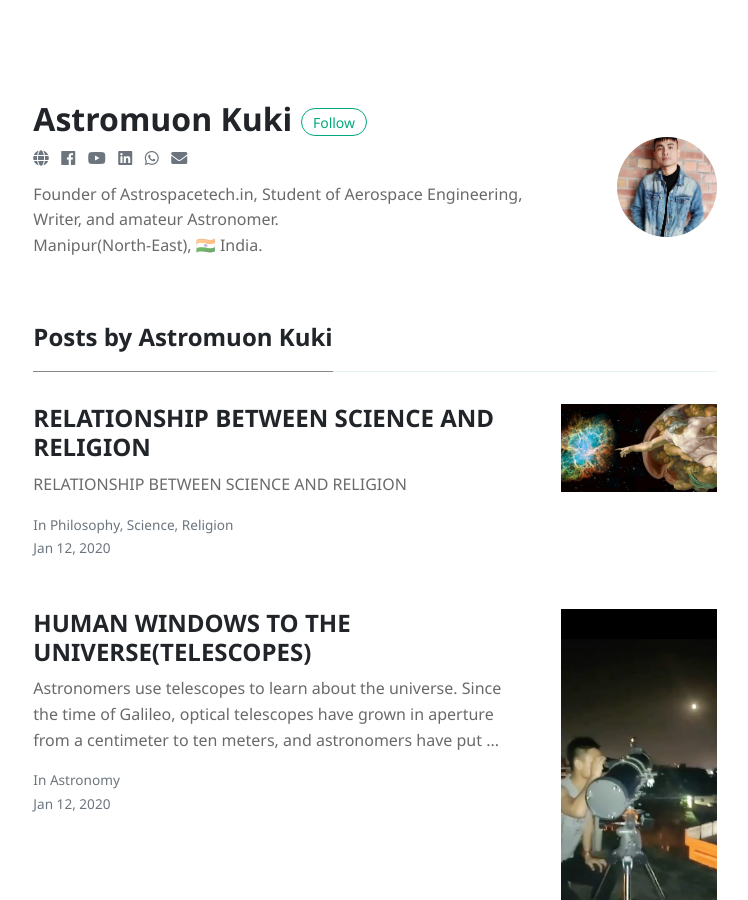
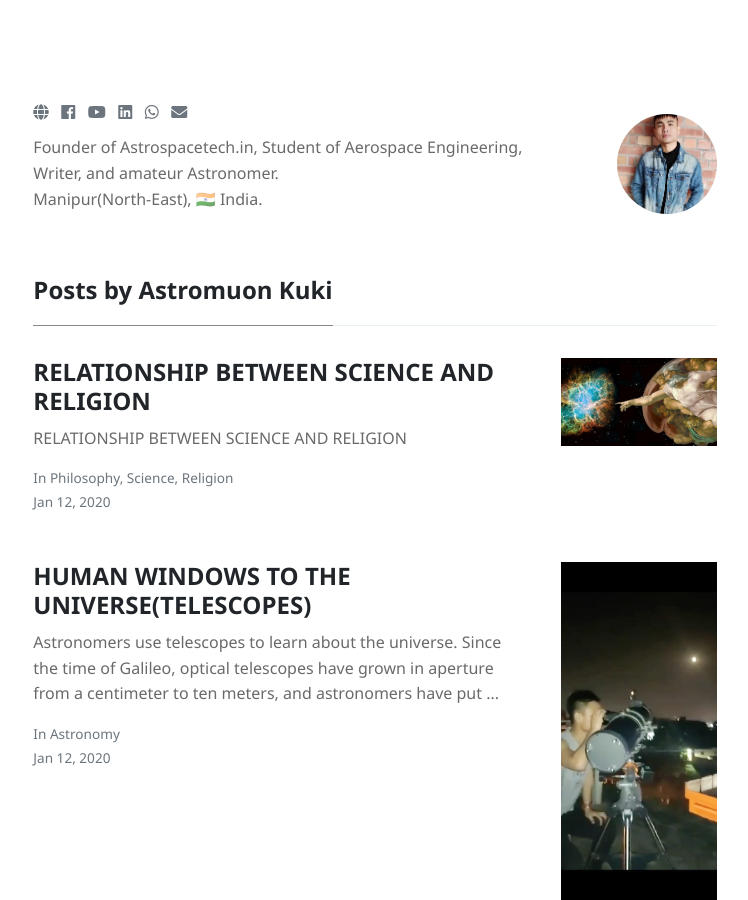
Before and after one commit to AstroSpaceTech/AstroSpaceTech.github.io, a Jekyll site: the page built from _pages/author-astromuonkuki.html, in a window 1280 px wide and 900 px high. Shown: the whole window, without its empty margins (265-1013 px from the left). Built offline with Jekyll 4.4.1, drawn with Linux system fonts in a browser that asks for light colours; nearby versions of some CDN libraries.

Commit message:
Update author-astromuonkuki.html

```diff
--- a/_pages/author-astromuonkuki.html
+++ b/_pages/author-astromuonkuki.html
@@ -10,7 +10,6 @@ permalink: "/author-astromuonkuki.html"
     <div class="col-md-8">
         <div class="row align-items-center mb-5">
             <div class="col-md-9">
-                <h2 class="font-weight-bold">{{page.title}} <span class="small btn btn-outline-success btn-sm btn-round"><a href="{{ site.authors.AstromuonKuki.facebook }}">Follow</a></span></h2>
                 <div>
                 {% if site.authors.AstromuonKuki.site %}
                 <a target="_blank" href="{{ site.authors.AstromuonKuki.site }}"><i class="fa fa-globe text-muted" aria-hidden="true"></i></a> &nbsp;
```
